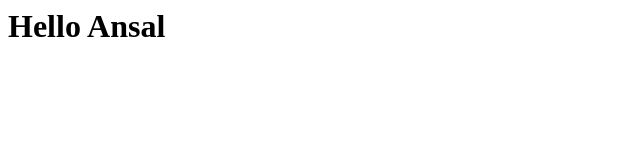
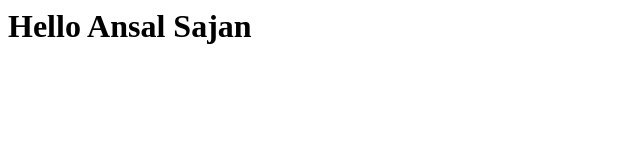
Before and after one commit to ansal-sajan/docker-jenkins-pipeline, a plain HTML site: page index.html in a window 1280 px wide. Shown: the whole page, without its empty margins (0-640 px from the left). Drawn offline with Linux system fonts and the light colour scheme.

Commit message:
Update index.html

```diff
--- a/index.html
+++ b/index.html
@@ -1 +1 @@
-<h1> Hello Ansal </h1>
+<h1> Hello Ansal Sajan </h1>
```
